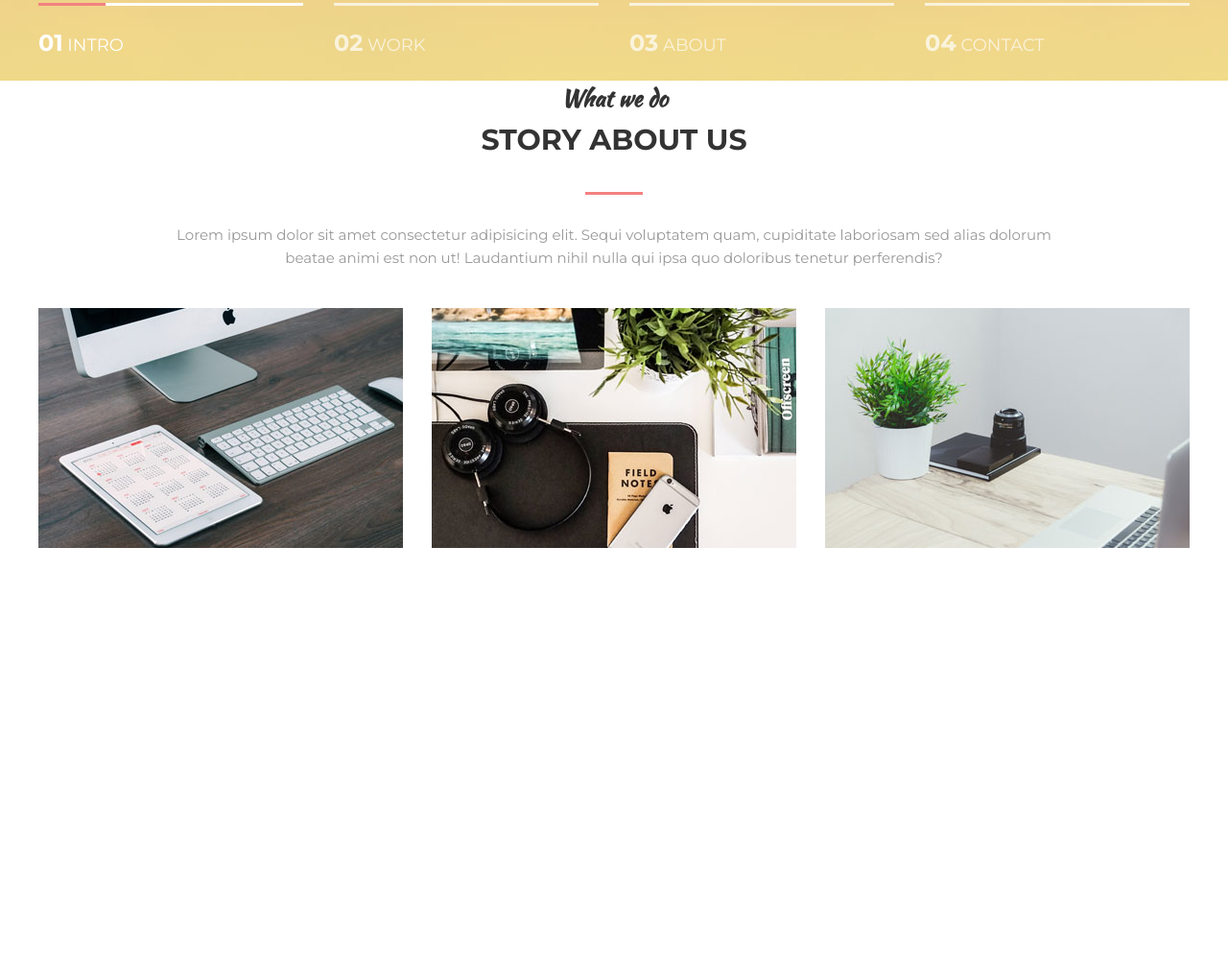
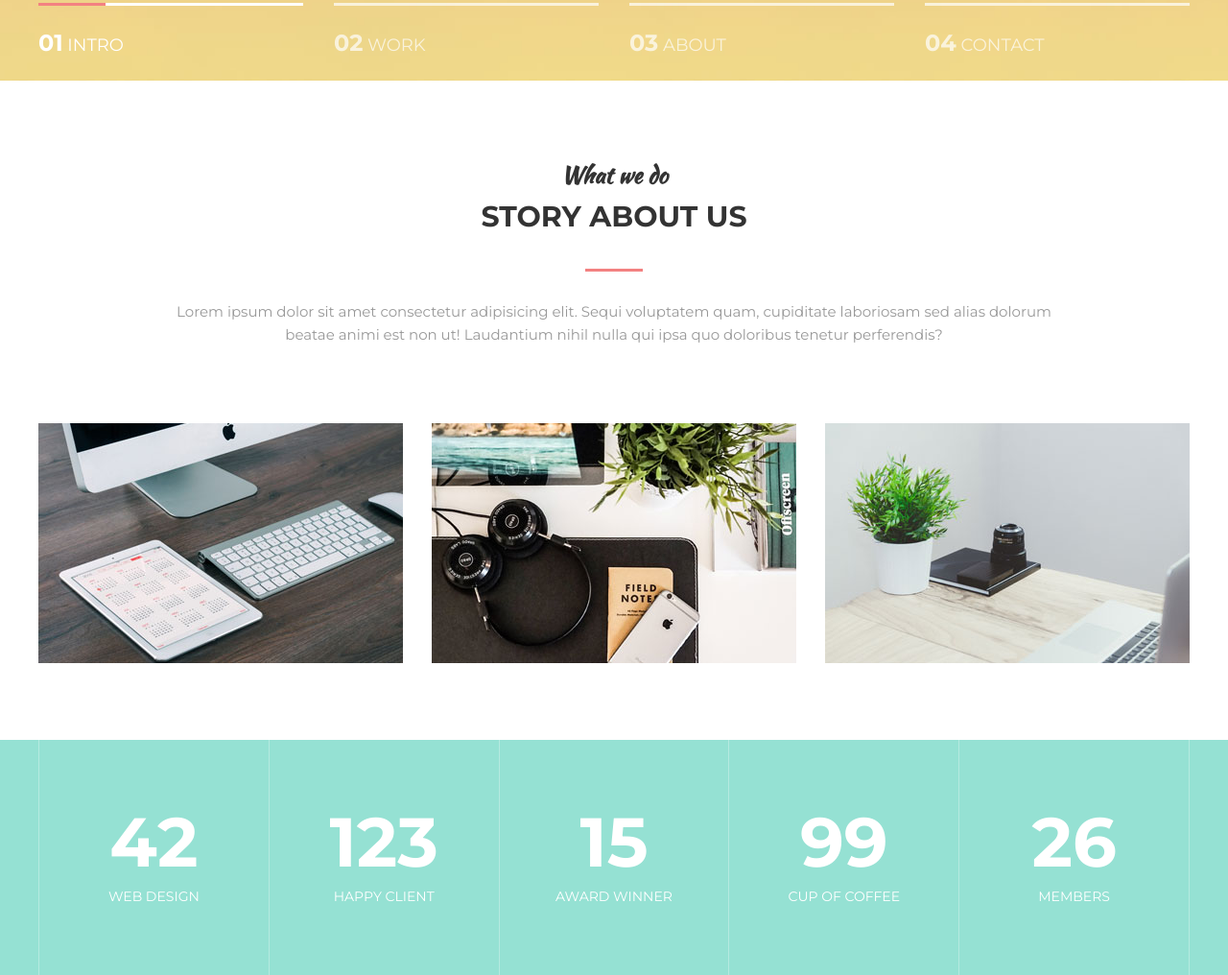
Before and after one commit to Ashymaliev/MogoProject, a plain HTML site: page index.html in a window 1280 px wide. Shown: the part 716-1732 px from the top of the page at 96% size. Before the commit the page ends 1287 px from the top, so only its background shows below. Drawn offline with Linux system fonts and the light colour scheme.

Commit message:
write the statistics section

```diff
--- a/assets/css/style.css
+++ b/assets/css/style.css
@@ -30,6 +30,7 @@ h1, h2, h3, h4, h5, h6 {
 .header {
     padding-top: 30px;
     width: 100%;
+
     position: absolute;
     top: 0;
     left: 0;
@@ -64,6 +65,7 @@ h1, h2, h3, h4, h5, h6 {
     margin: 0 10px;
     color: #fff;
     text-decoration: none;
+
     transition: color 0.2s linear;
 }
 
@@ -72,8 +74,10 @@ h1, h2, h3, h4, h5, h6 {
     display: block;
     width: 100%;
     height: 2px;
+
     background-color: #fce38a;
     opacity: 0;
+
     position: absolute;
     top: 100%;
     left: 0;
@@ -97,13 +101,13 @@ h1, h2, h3, h4, h5, h6 {
 }
 
 /* intro */
-
 .intro{
    display: flex;
    flex-direction: column;
    justify-content: center;
    width: 100%;
    height: 100vh;
+
    background: url("../images/intro.jpg")
    center no-repeat;
    background-size: cover;
@@ -129,31 +133,33 @@ h1, h2, h3, h4, h5, h6 {
     display: block;
     width: 60px;
     height: 3px;
-    margin: 60px auto 0;
+    margin: 60px auto;
+
     background-color: #fff;
-    margin: 60px auto;
 }
 
 .intro__suptitle{
     margin-bottom: 20px;
+
     font-family: 'Kaushan Script', cursive;
     font-size: 70px;
     color: #fff;
 }
 
 /* Button */
-
 .btn{
-
   display: inline-block;
   vertical-align: top;
   padding: 8px 30px;
+
   border: 3px solid #fff;
+
   font-size: 14px;
   font-weight: 700;
   color: #fff;
   text-transform: uppercase;
   text-decoration: none;
+  transition: background .1s linear, color .1s linear;
 }
 
 .btn:hover{
@@ -165,6 +171,7 @@ h1, h2, h3, h4, h5, h6 {
 
 .slider{
     width: 100%;
+
     position: absolute;
     bottom: 0;
     left: 0;
@@ -177,10 +184,13 @@ h1, h2, h3, h4, h5, h6 {
 }
 
 .slider__item{
-    width: 23%;position: relative;
+    width: 23%;
     padding: 20px 0;
+    position: relative;
+
     border-top: 3px solid #fff;
-    opacity: 0.7;
+    opacity: .7;
+
     font-size: 18px;
     color: #fff;
     text-transform: uppercase;
@@ -195,6 +205,7 @@ h1, h2, h3, h4, h5, h6 {
     display: block;
     width: 70px;
     height: 3px;
+
     background-color: #f38181;
     position: absolute;
     top: -3px;
@@ -210,10 +221,15 @@ h1, h2, h3, h4, h5, h6 {
 
 /* Section */
 
+.section {
+    padding: 80px 0;
+}
+
 .section__header{
     width: 100%;
     max-width: 950px;
     margin: 0 auto 40px;
+
     text-align: center;
 }
 
@@ -236,6 +252,7 @@ h1, h2, h3, h4, h5, h6 {
     width: 60px;
     height: 3px;
     margin:  30px auto;
+
     background-color: #f38181;
 }
 
@@ -246,16 +263,17 @@ h1, h2, h3, h4, h5, h6 {
 
 
 /* about */
-
 .about{
+    margin-top: 80px;
     display: flex;
     justify-content: space-between;
 }
 
 .about__item{
     width: 380px;
+    position: relative;
+
     background-color: #95e1d3;
-    position: relative;
 }
 
 
@@ -272,8 +290,7 @@ h1, h2, h3, h4, h5, h6 {
 }
 
 .about__img{
-    background: linear-gradient(to bottom,
-    #f38181, #fce38a);
+    background: linear-gradient(to bottom, #f38181, #fce38a);
     transition: transform .2s linear;
 }
 
@@ -284,6 +301,7 @@ h1, h2, h3, h4, h5, h6 {
 
 .about__text{
     width: 100%;
+
     font-size: 18px;
     color: #fff;
     text-transform: uppercase;
@@ -296,5 +314,42 @@ h1, h2, h3, h4, h5, h6 {
     left: 0;
     z-index: 2;
     transform: translate3d(0, -50%, 0);
+
     transition: opacity .2s linear;
 }
+
+/* Statistics */
+.statistics {
+    background-color: #95e1d3;
+}
+
+.stat {
+    display: flex;
+}
+
+.stat__item {
+    flex: 1 1 0;
+    padding: 70px 25px;
+
+    border-left: 1px solid #b5eae0;
+
+    text-align: center;
+    color: #fff;
+}
+
+.stat__item:last-child {
+    border-right: 1px solid #b5eae0;
+}
+
+.stat__count {
+    margin-bottom: 10px;
+
+    font-size: 72px;
+    font-weight: 700;
+    line-height: 1;
+}
+
+.stat__text {
+    font-size: 14px;
+    text-transform: uppercase;
+}
--- a/index.html
+++ b/index.html
@@ -63,6 +63,7 @@
         </div>
     </div>
 
+    <!-- section -->
     <section class="section">
         <div class="container">
 
@@ -100,6 +101,35 @@
         </div>
     </section>
 
+    <!-- statistics -->
+    <div class="statistics">
+        <div class="container">
+
+            <div class="stat">
+                <div class="stat__item">
+                    <div class="stat__count">42</div>
+                    <div class="stat__text">Web Design</div>
+                </div>
+                <div class="stat__item">
+                    <div class="stat__count">123</div>
+                    <div class="stat__text">Happy Client</div>
+                </div>
+                <div class="stat__item">
+                    <div class="stat__count">15</div>
+                    <div class="stat__text">Award winner</div>
+                </div>
+                <div class="stat__item">
+                    <div class="stat__count">99</div>
+                    <div class="stat__text">Cup of coffee</div>
+                </div>
+                <div class="stat__item">
+                    <div class="stat__count">26</div>
+                    <div class="stat__text">Members</div>
+                </div>
+            </div>
+        </div>
+    </div>
+
 </body>
 
 </html>
```
